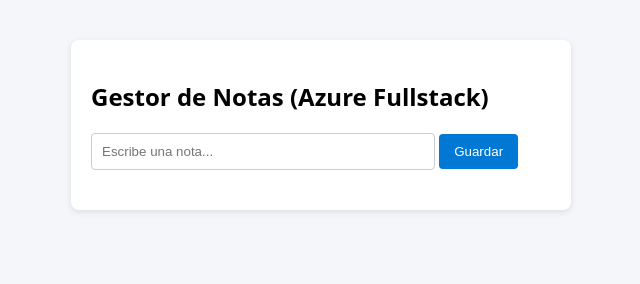
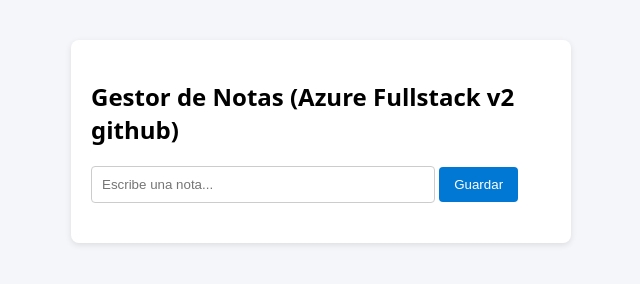
Before and after one commit to CarolinaBadilla/Prueba_Azure, a plain HTML site: page codigo_app/frontend/index.html in a window 1280 px wide. Shown: the whole page, without its empty margins (319-959 px from the left). Drawn offline with Linux system fonts and the light colour scheme; no server answers.

```diff
--- a/codigo_app/frontend/index.html
+++ b/codigo_app/frontend/index.html
@@ -14,7 +14,7 @@
 </head>
 <body>
   <div class="card">
-    <h2>Gestor de Notas (Azure Fullstack)</h2>
+    <h2>Gestor de Notas (Azure Fullstack v2 github)</h2>
     <input type="text" id="titulo" placeholder="Escribe una nota..." />
     <button onclick="guardar()">Guardar</button>
     <ul id="lista"></ul>
```
Also changed, not shown: 1 other file.
